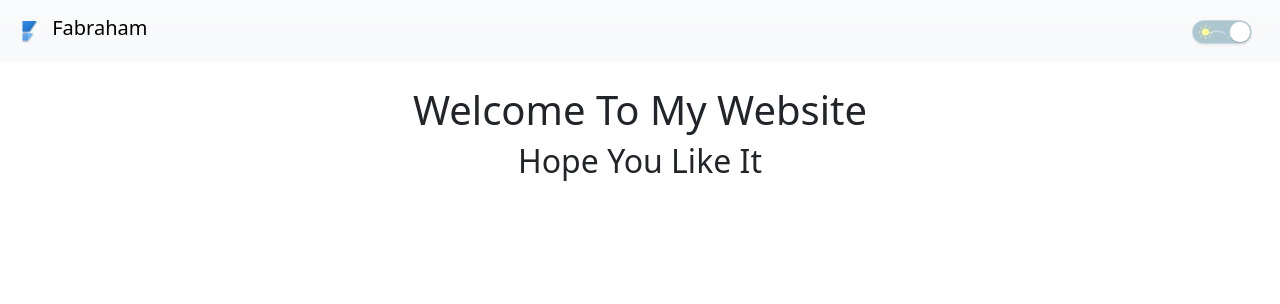
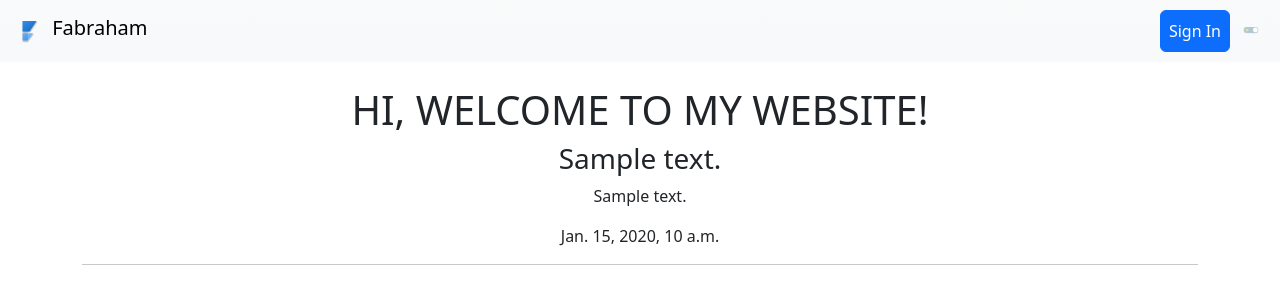
Before and after one commit to FabrahamIV/Django201-MyPersonalEdit, a Django app: page / in a window 1280 px wide. Shown: the top 304 px of the page. Run offline with Django 5.2, Linux system fonts and the light colour scheme; tables that the repository leaves empty hold one stand-in row (values such as "Sample post").

Commit message:
Introduce user authentication with django-allauth, add a dark mode toggle, and set up the initial feed app with a Post model and homepage.

```diff
--- a/feed/models.py
+++ b/feed/models.py
@@ -3,6 +3,7 @@ from django.db import models
 # Create your models here.
 class Post(models.Model):
     text = models.CharField(max_length=240)
+    description = models.TextField(max_length=1000, blank=True, null=True) # nullable
     created_at = models.DateTimeField(auto_now_add=True)
 
     def __str__(self):
--- a/feed/static/feed/css/main.css
+++ b/feed/static/feed/css/main.css
@@ -9,3 +9,28 @@ body.theme-transition * {
 #toggleIcon {
   transition: opacity 0.3s ease;
 }
+
+.prominent {
+    padding: 0.5rem 1rem;
+    background-color: #0d6efd;
+    color: #fff;
+    border-radius: 0.25rem;
+}
+
+.button_login {
+    padding: 0.5rem 1rem;
+    background-color: #0d6efd;
+    color: #fff;
+    border-radius: 0.25rem;
+}
+
+#toggleIcon {
+  display: inline-block;   /* override Tailwind’s block */
+  width: 1rem;             /* explicit size */
+  height: 1rem;
+}
+
+#darkModeToggle {
+  padding: 0.25rem 0.5rem; /* shrink padding */
+  line-height: 1;          /* tighten vertical space */
+}
--- /dev/null
+++ b/feed/templates/account/base_entrance.html
@@ -0,0 +1 @@
+{% extends "../base.html" %}
--- a/feed/templates/feed/base.html
+++ b/feed/templates/base.html
@@ -8,15 +8,20 @@
     <link href="https://cdn.jsdelivr.net/npm/bootstrap@5.3.2/dist/css/bootstrap.min.css" rel="stylesheet">
     <link rel="stylesheet" href="https://cdn.jsdelivr.net/npm/bootstrap-icons@1.11.3/font/bootstrap-icons.min.css">
     <link rel="stylesheet" href="{% static 'feed/css/main.css' %}">
+    <script src="https://cdn.jsdelivr.net/npm/@tailwindcss/browser@4"></script>
     <title>{% block title %}{% endblock %}</title>
 </head>
+
 <body>
-    {% include 'feed/includes/navbar.html' %}
-
+    {% include 'includes/navbar.html' %}
     <div class="container mt-4">
-        {% block body %}{% endblock %}
+        {% block body %}
+            {% block content %}
+            {% endblock %}
+        {% endblock %}
     </div>
 
+    <script src="https://cdn.jsdelivr.net/npm/bootstrap@5.3.2/dist/js/bootstrap.bundle.min.js"></script>
 </body>
 
 </html>
--- a/feed/templates/feed/home.html
+++ /dev/null
@@ -1,9 +0,0 @@
-{% extends "base.html" %}
-
-{% block title %}Faisal Abraham Apps {% endblock %}
-{% block body %}
-<div class="text-center">
-    <h1>Welcome To My Website</h1>
-    <h2>Hope You Like It</h2>
-</div>
-{% endblock %}
--- a/feed/templates/feed/includes/navbar.html
+++ /dev/null
@@ -1,42 +0,0 @@
-{% load static %}
-<nav class="navbar navbar-expand-lg bg-body-tertiary bg-primary bg-gradient">
-  <div class="container-fluid">
-    <a class="navbar-brand" href="/">
-      <img src="{% static 'feed/svg/F.svg' %}" alt="Logo" width="35" height="auto" class="d-inline-block align-text-top">
-      Fabraham
-    </a>
-    <button class="btn" id="darkModeToggle">
-        <img src="{% static 'feed/svg/toogle_off.svg' %}" alt="Toggle" width="auto" height="30" id="toggleIcon" class="d-inline-block align-text-top">
-    </button>
-  </div>
-</nav>
-
-<script src="https://cdn.jsdelivr.net/npm/bootstrap@5.3.2/dist/js/bootstrap.bundle.min.js"></script>
-<script>
-  const toggleButton = document.getElementById('darkModeToggle');
-  const toggleIcon = document.getElementById('toggleIcon');
-  const htmlElement = document.documentElement;
-
-  const currentTheme = localStorage.getItem('theme') || 'light';
-  htmlElement.setAttribute('data-bs-theme', currentTheme);
-  updateIcon(currentTheme);
-
-  toggleButton.addEventListener('click', () => {
-    document.body.classList.add('theme-transition');
-    const newTheme = htmlElement.getAttribute('data-bs-theme') === 'dark' ? 'light' : 'dark';
-    htmlElement.setAttribute('data-bs-theme', newTheme);
-    localStorage.setItem('theme', newTheme);
-    updateIcon(newTheme);
-
-    setTimeout(() => {
-      document.body.classList.remove('theme-transition');
-    }, 400);
-  });
-
-  function updateIcon(theme) {
-    const toggleIcon = document.getElementById('toggleIcon');
-    toggleIcon.src = theme === 'dark'
-      ? '/static/feed/svg/toogle_off.svg'
-      : '/static/feed/svg/toogle_on.svg';
-  }
-</script>
--- /dev/null
+++ b/feed/templates/home.html
@@ -0,0 +1,18 @@
+{% extends "base.html" %}
+
+{% block title %}Faisal Abraham Apps{% endblock %}
+
+{% block body %}
+<div class="text-center">
+    <h1>HI, WELCOME TO MY WEBSITE!</h1>
+    <div class="posts" p-2></div>
+    {% for post in posts %}
+        <h3>{{ post.text }}</h3>
+        {% if post.description %}
+            <p>{{ post.description }}</p>
+        {% endif %}
+        <p>{{ post.created_at }}</p>
+        <hr>
+    {% endfor %}
+</div>
+{% endblock %}
--- /dev/null
+++ b/feed/templates/includes/navbar.html
@@ -0,0 +1,54 @@
+{% load static %}
+<nav class="navbar navbar-expand-lg bg-body-tertiary bg-gradient">
+  <div class="container-fluid">
+    <a class="navbar-brand" href="/">
+      <img src="{% static 'feed/svg/F.svg' %}" alt="Logo" width="35" height="auto" class="d-inline-block align-text-top">
+      Fabraham
+    </a>
+    <div class="d-flex gap-1 align-items-center">
+      {% if user.is_authenticated %}
+        <a href="{% url 'account_logout' %}" class="btn btn-danger p-2">Sign Out</a>
+      {% else %}
+        <a href="{% url 'account_login' %}" class="btn btn-primary p-2">Sign In</a>
+      {% endif %}
+      <button class="btn" id="darkModeToggle">
+          <img src="{% static 'feed/svg/toggle_off.svg' %}" alt="Toggle" width="auto" height="1rem" id="toggleIcon" class="d-inline-block align-text-top">
+      </button>
+    </div>
+  </div>
+</nav>
+
+<script>
+  document.addEventListener('DOMContentLoaded', () => {
+    const toggleButton = document.getElementById('darkModeToggle');
+    const toggleIcon = document.getElementById('toggleIcon');
+    const htmlElement = document.documentElement;
+
+    if (!toggleButton || !toggleIcon) {
+      console.error('Dark mode toggle elements not found');
+      return;
+    }
+
+    const currentTheme = localStorage.getItem('theme') || 'light';
+    htmlElement.setAttribute('data-bs-theme', currentTheme);
+    updateIcon(currentTheme);
+
+    toggleButton.addEventListener('click', () => {
+      document.body.classList.add('theme-transition');
+      const newTheme = htmlElement.getAttribute('data-bs-theme') === 'dark' ? 'light' : 'dark';
+      htmlElement.setAttribute('data-bs-theme', newTheme);
+      localStorage.setItem('theme', newTheme);
+      updateIcon(newTheme);
+
+      setTimeout(() => {
+        document.body.classList.remove('theme-transition');
+      }, 400);
+    });
+
+    function updateIcon(theme) {
+      toggleIcon.src = theme === 'dark'
+        ? "{% static 'feed/svg/toggle_off.svg' %}"
+        : "{% static 'feed/svg/toggle_on.svg' %}";
+    }
+  });
+</script>
--- a/feed/urls.py
+++ b/feed/urls.py
@@ -1,9 +1,11 @@
 from django.urls import path
 from . import views
+# from django.contrib.auth import views as auth_views
 
 
 app_name = "feed"
 
 urlpatterns = [
-    path("", views.HomePage.as_view(), name="home")
+    path("", views.HomePage.as_view(), name="home"),
+    # path("login/", auth_views.LoginView.as_view(), name="login")
 ]
--- a/til/urls.py
+++ b/til/urls.py
@@ -15,11 +15,11 @@ Including another URLconf
     2. Add a URL to urlpatterns:  path('blog/', include('blog.urls'))
 """
 from django.contrib import admin
-from django.urls import path
-from django.conf.urls import include
+from django.urls import path, include
 from feed import urls as feed_urls
 
 urlpatterns = [
     path('admin/', admin.site.urls),
-    path('', include(feed_urls, namespace="feed"))
+    path('', include(feed_urls, namespace="feed")),
+    path("", include("allauth.urls")),
 ]
```
Also changed, not shown: feed/templates/account/login.html (added, +61 -0 lines), til/settings.py (+27 -0 lines), feed/migrations/0002_post_description.py (added), feed/static/feed/svg/toggle_off.svg (renamed from feed/static/feed/svg/toogle_off.svg), feed/static/feed/svg/toggle_on.svg (renamed from feed/static/feed/svg/toogle_on.svg), 2 other files.
